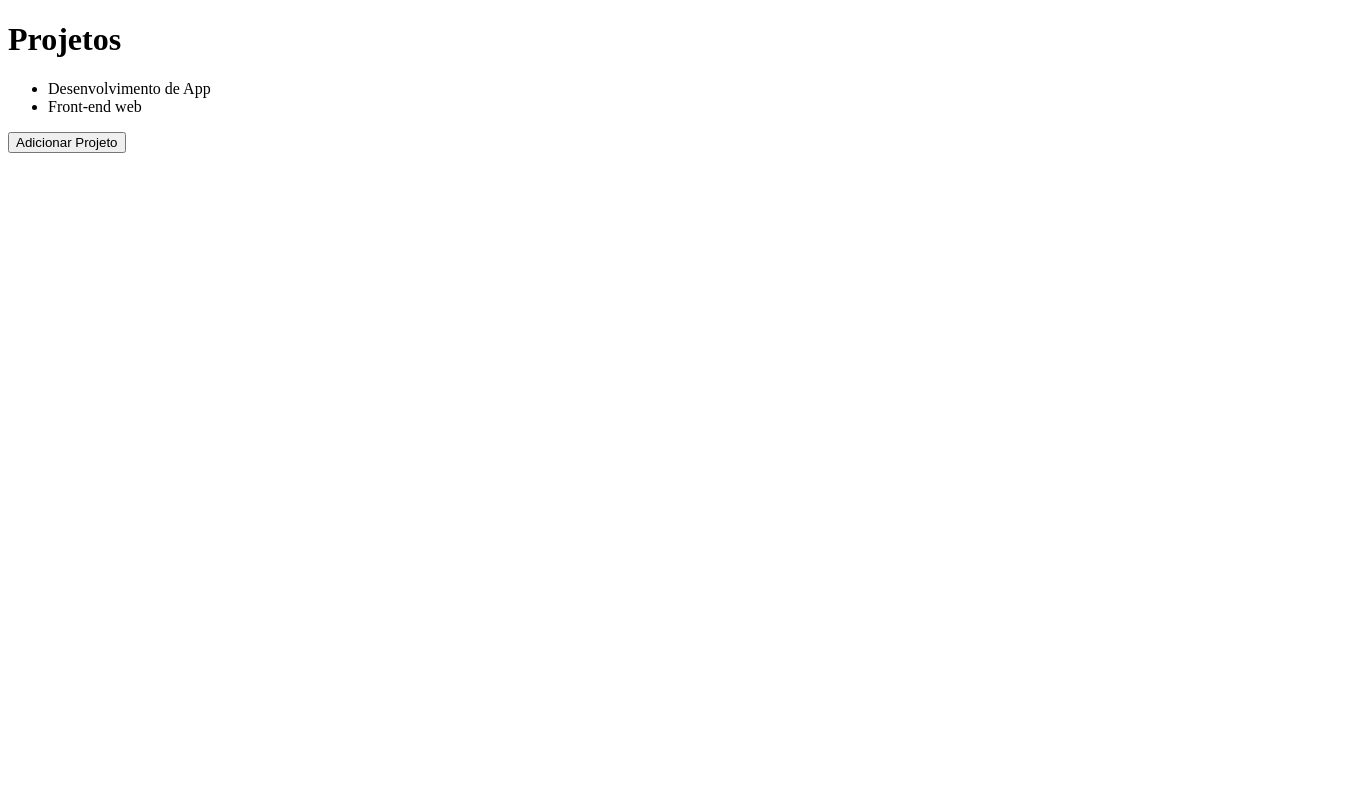
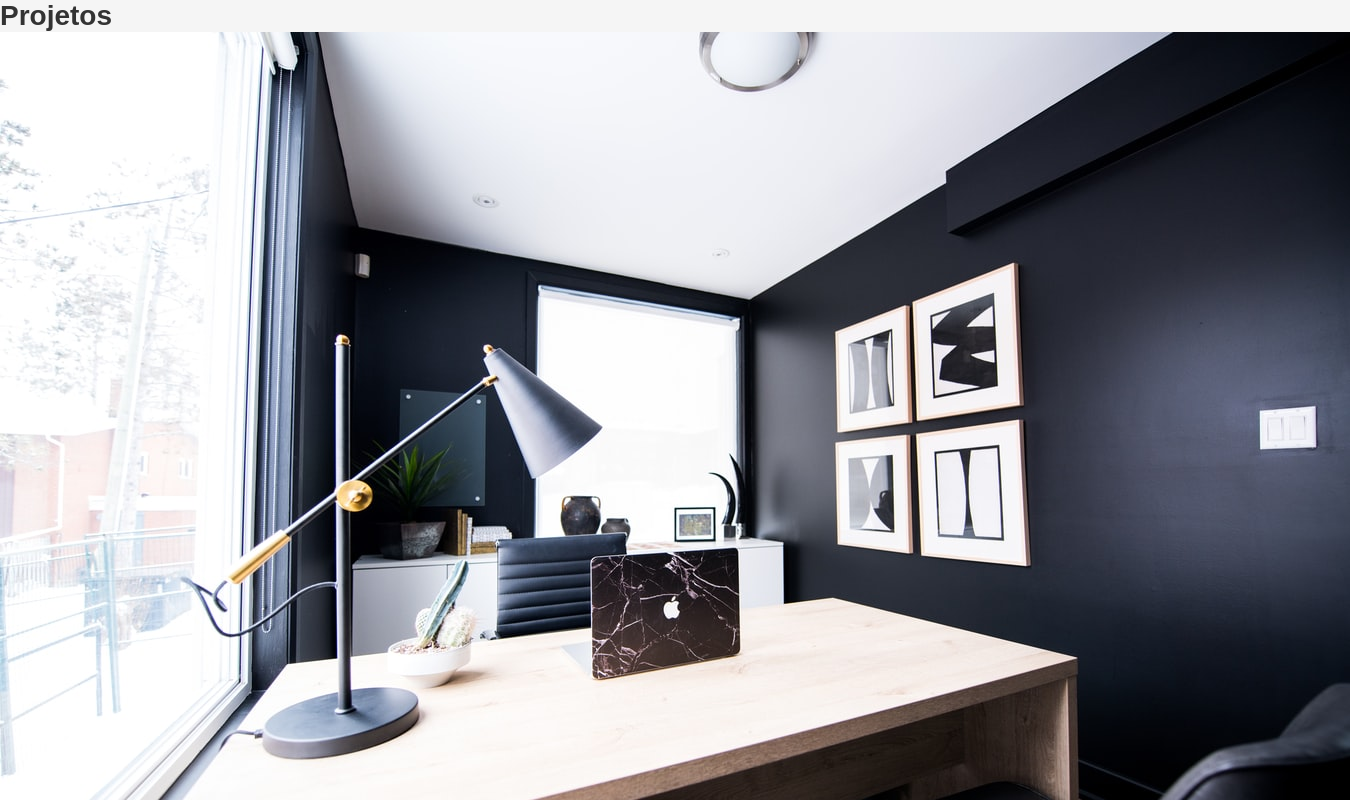
Before and after one commit to ahnucl/bootcamp-gostack, a React app in the folder n01-conceitos/frontend/: page / in a window 1280 px wide. Shown: the top 800 px of the page, 1350 px wide, since content can reach past the window. Built offline with nearby package versions, Linux system fonts and the light colour scheme.

Commit message:
instalado axios para comunicação com api

```diff
--- /dev/null
+++ b/n01-conceitos/frontend/src/App.css
@@ -0,0 +1,12 @@
+* {
+    margin: 0;
+    padding: 0;
+    outline:0;
+    box-sizing: border-box;
+}
+
+body {
+    background: #F5f5f5;
+    font: 14px sans-serif;
+    color: #333;
+}
--- a/n01-conceitos/frontend/src/App.js
+++ b/n01-conceitos/frontend/src/App.js
@@ -1,4 +1,7 @@
 import React, { useState } from 'react';
+
+import './App.css';
+import backgroundImage from './assets/foto.jpeg';
 
 import Header from './components/Header'
 
@@ -13,8 +16,9 @@ const App = () => {
         <>
             <Header title="Projetos" />
 
+            <img src={backgroundImage} />
             <ul>
-                { projects.map( projeto => (  <li key={projects}>{projeto}</li>  ))}
+                { projects.map( project => (  <li key={project}>{project}</li>  ))}
             </ul>
 
             <button type="button" onClick={handleAddProject}>Adicionar Projeto</button>
--- a/n01-conceitos/frontend/webpack.config.js
+++ b/n01-conceitos/frontend/webpack.config.js
@@ -14,6 +14,20 @@ module.exports = {
                 use: {
                     loader: 'babel-loader',
                 }
+            },
+            {
+                test: /\.css$/,
+                exclude: /node_modules/,
+                use: [
+                    { loader: 'style-loader'},
+                    { loader: 'css-loader'}
+                ]
+            },
+            {
+                test: /\.(jpe?g|png|gif)$/i,
+                use: {
+                    loader: 'file-loader'
+                }
             }
         ]
     },
```
Also changed, not shown: n01-conceitos/frontend/package.json (+8 -0 lines), n01-conceitos/frontend/src/services/api.js (added, +7 -0 lines), n01-conceitos/frontend/src/assets/foto.jpeg (added), 1 other file (tests, documents, lock files or other folders).
